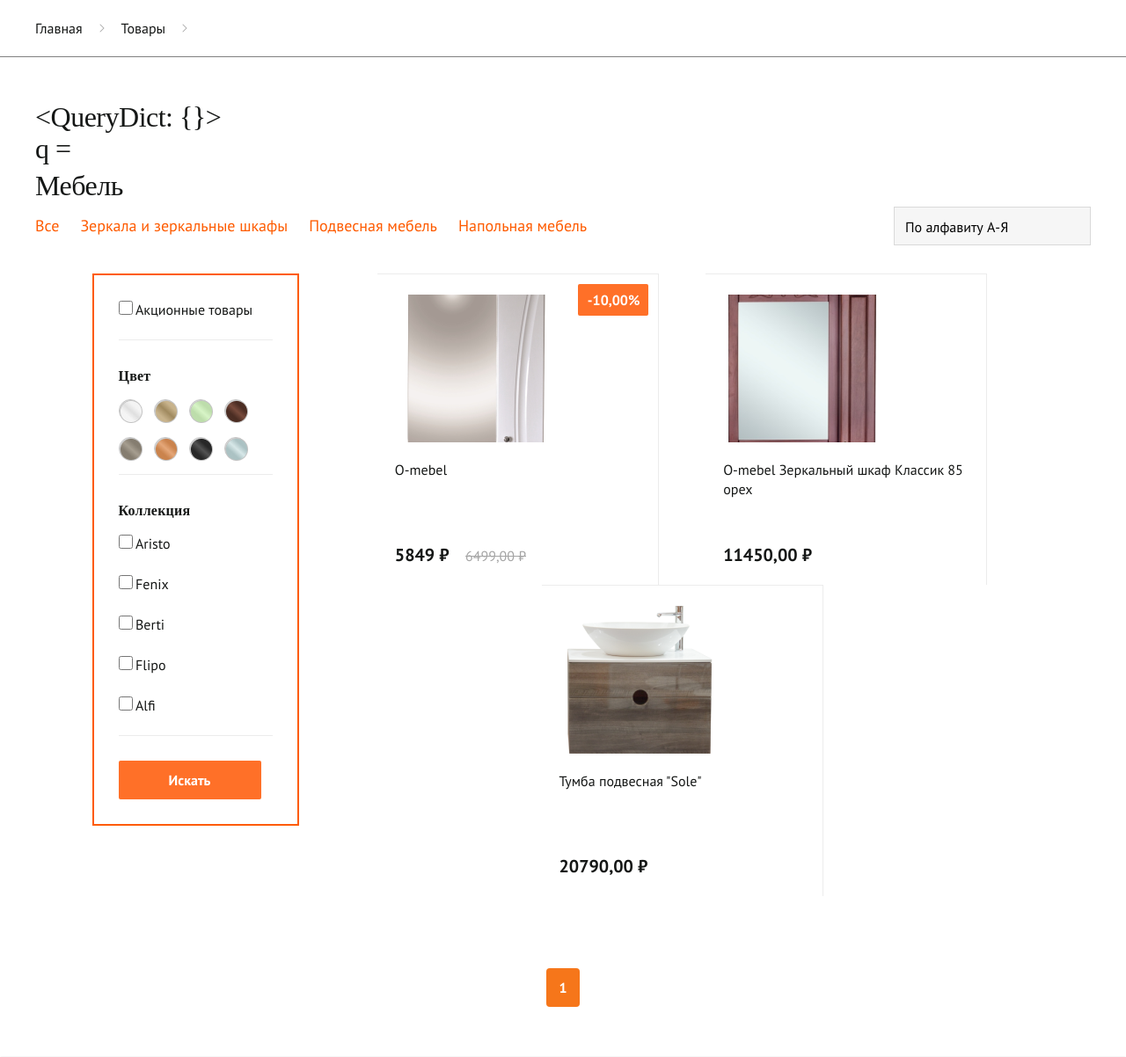
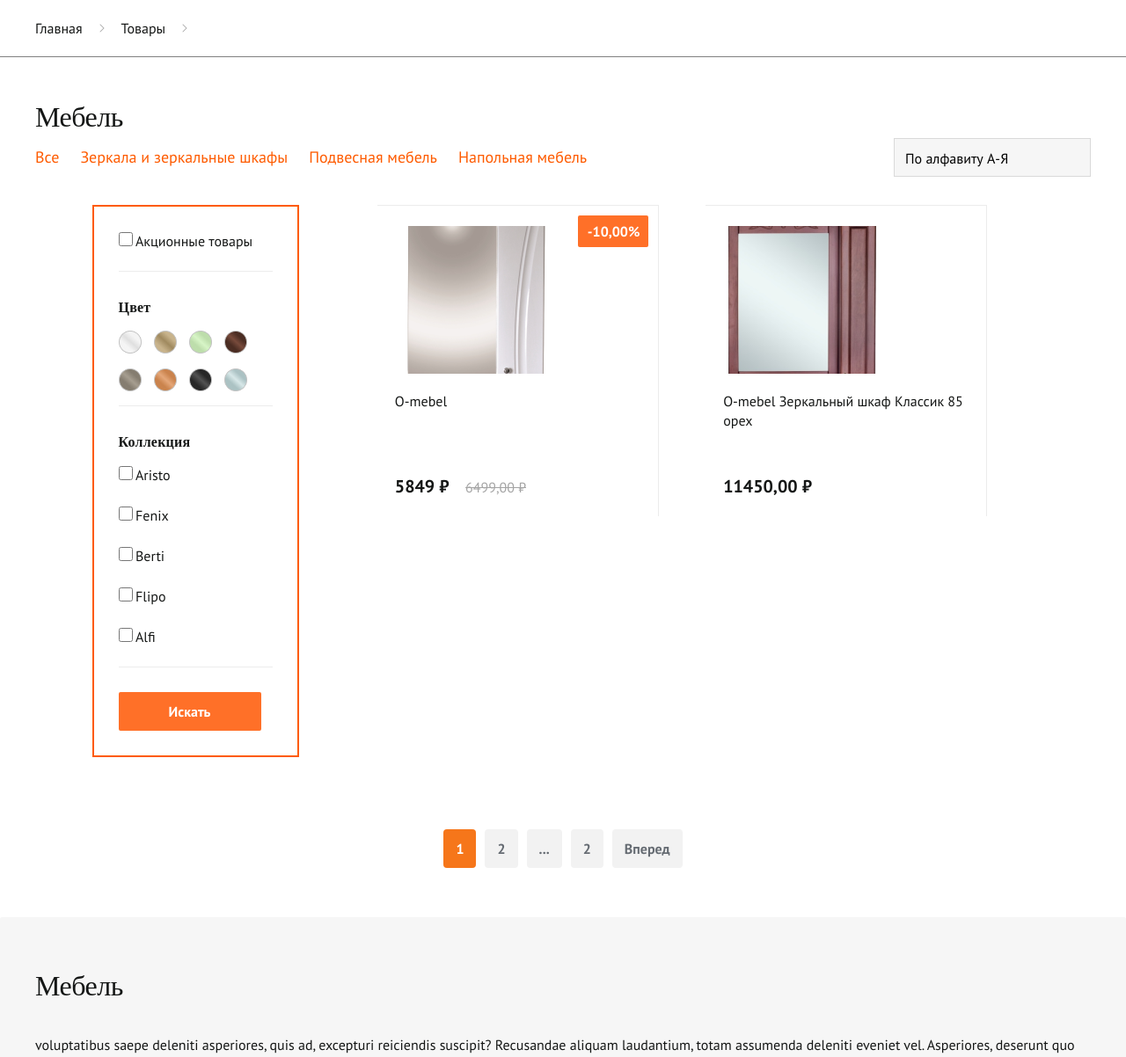
Before and after one commit to Denis1988JS/OrangeShop_Django, a Django app: a page that uses orangeshop/products/templates/products/catalog_category.html in a window 1280 px wide. Shown: the part 95-1297 px from the top of the page at 88% size. Run offline with Django 5.2, Linux system fonts and the light colour scheme; data comes from the database, SQL or seed files in the repository; both versions use the stored data as it was after the commit; some libraries are stand-ins or nearby versions.

Commit message:
Сделана фильтрация, сортировка, выборка + пагинация + добавлены стили для checkbox

```diff
--- a/orangeshop/products/templates/products/catalog_category.html
+++ b/orangeshop/products/templates/products/catalog_category.html
@@ -47,11 +47,14 @@
 
     <div class="title_info_block">
         <div class="title_info_header">
+            <!--
+                Данные из request.GET
             <h2 class="h2_some_block_title_32_pb_6">
                 {{ request.GET }}
                 <p>q = {{ q }}</p>
                 <p>{{collection_name}}</p>
             </h2>
+            -->
             <h2 class="h2_some_block_title_32_pb_6">{{category.name}}</h2>
             <div class="checked_main_block">
 
@@ -82,7 +85,12 @@
                     <input type="hidden" name="collection_name" value="{{ collection }}">
                     {% endfor %}
                     {% endif %}
-
+                    <!--Передаем цвет товара или нет -->
+                    {% if request.GET.color_name %}
+                    {% for color in c %}
+                    <input type="hidden" name="color_name" value="{{ color }}">
+                    {% endfor %}
+                    {% endif %}
 
 
                     <!--Форма-->
@@ -116,6 +124,12 @@
                         {% if request.GET.collection_name %}
                         {% for collection in q %}
                         <input type="hidden" name="collection_name" value="{{ collection }}">
+                        {% endfor %}
+                        {% endif %}
+                        <!--Передаем цвет товара или нет -->
+                        {% if request.GET.color_name %}
+                        {% for color in c %}
+                        <input type="hidden" name="color_name" value="{{ color }}">
                         {% endfor %}
                         {% endif %}
 
@@ -182,7 +196,27 @@
 
                     </div>
 
-                {% color_list_product %}
+                    <!--Блок фильрация по цвету ГОТОВО-->
+
+                    <div class="color_goods_checkbox">
+                        <p class="p16_bold">Цвет</p>
+                        <div class="checkbox_color_list">
+                            {% for color in color_list %}
+                                {% if color.value in c %}
+                                <div class="check_color ">
+                                    <input type="checkbox" name="color_name" value="{{ color.value }}" class="checkbox_color" checked>
+                                    <img src="{{ color.img_color.url}}" alt="{{ color.value }}" data-color="{{ color.value }}" class="img_checkbox img_checkbox_checked">
+                                </div>
+                                {% else %}
+                                <div class="check_color ">
+                                    <input type="checkbox" name="color_name" value="{{ color.value }}" class="checkbox_color">
+                                    <img src="{{ color.img_color.url}}" alt="{{ color.value }}" data-color="{{ color.value }}" class="img_checkbox ">
+                                </div>
+                                {% endif %}
+                            {% endfor %}
+                        </div>
+                    </div>
+
                     <div class="collection_goods_checkbox">
                         <!--Блок фильрация по коллекции ГОТОВО-->
                         <p class="p16_bold">Коллекция</p>
@@ -228,22 +262,22 @@
     </div>
         <div class="pagination_block">
             {% if page_obj.has_previous %}
-            <a class="pagination_btn" href="?{{subcategory_slug}}{{category_slug}}{{orderby}}{{promo}}{{collection_name}}page={{ page_obj.previous_page_number }}">
+            <a class="pagination_btn" href="?{{subcategory_slug}}{{category_slug}}{{orderby}}{{promo}}{{collection_name}}{{color_list_get}}page={{ page_obj.previous_page_number }}">
                 Назад
             </a>
-            <a class="pagination_btn" href="?{{subcategory_slug}}{{category_slug}}{{orderby}}{{promo}}{{collection_name}}page=1">1</a>
+            <a class="pagination_btn" href="?{{subcategory_slug}}{{category_slug}}{{orderby}}{{promo}}{{collection_name}}{{color_list_get}}page=1">1</a>
             <a class="pagination_btn" href="#">
                 ...
             </a>
             {% endif %}
             {% for page in paginator.page_range %}
             {% if page_obj.number == page %}
-            <a class="pagination_btn_selected" href="?{{subcategory_slug}}{{category_slug}}{{orderby}}{{promo}}{{collection_name}}page={{page}}">
+            <a class="pagination_btn_selected" href="?{{subcategory_slug}}{{category_slug}}{{orderby}}{{promo}}{{collection_name}}{{color_list_get}}page={{page}}">
                 {{page}}
             </a>
             {% elif page >= page_obj.number|add:-2 and page <= page_obj.number|add:2 %}
                 <a class="pagination_btn"
-                href="?{{subcategory_slug}}{{category_slug}}{{orderby}}{{promo}}{{collection_name}}page={{page}}">
+                href="?{{subcategory_slug}}{{category_slug}}{{orderby}}{{promo}}{{collection_name}}{{color_list_get}}page={{page}}">
                 {{page}}
                 </a>
                 {% endif %}
@@ -252,11 +286,11 @@
                 <a class="pagination_btn" href="#">
                     ...
                 </a>
-                <a href="?{{subcategory_slug}}{{category_slug}}{{orderby}}{{promo}}{{collection_name}}page={{page_obj.paginator.num_pages}}"
+                <a href="?{{subcategory_slug}}{{category_slug}}{{orderby}}{{promo}}{{collection_name}}{{color_list_get}}page={{page_obj.paginator.num_pages}}"
                     class="pagination_btn">{{page_obj.paginator.num_pages}}
                 </a>
 
-                <a class="pagination_btn" href="?{{subcategory_slug}}{{category_slug}}{{orderby}}{{promo}}{{collection_name}}page={{page_obj.next_page_number}}">
+                <a class="pagination_btn" href="?{{subcategory_slug}}{{category_slug}}{{orderby}}{{promo}}{{collection_name}}{{color_list_get}}page={{page_obj.next_page_number}}">
                     Вперед
                 </a>
                 {% endif %}
--- a/orangeshop/products/views.py
+++ b/orangeshop/products/views.py
@@ -2,7 +2,7 @@ from django.shortcuts import render
 from django.views.generic import ListView, DetailView, CreateView, TemplateView, UpdateView,View
 from django.shortcuts import render, redirect
 from django.core.paginator import Paginator
-from products.models import Product, Category, AdvantagesCategory, Collection
+from products.models import Product, Category, AdvantagesCategory, Collection, ColorProduct
 from django.db.models import Q
 from django.http import QueryDict
 
@@ -14,7 +14,7 @@ class CatalogProducts(ListView):
     model = Product
     template_name = 'products/catalog.html'
     context_object_name = 'products'
-    paginate_by = 8
+    paginate_by = 2
     def get_context_data(self, *, object_list=None, **kwargs):
         context = super().get_context_data(**kwargs)
         context['title'] = 'Каталог'
@@ -26,7 +26,7 @@ class CatalogProductsCategory(ListView):
     model = Product
     template_name = 'products/catalog_category.html'
     context_object_name = 'products'
-    paginate_by = 3
+    paginate_by = 2
 
     def get_queryset(self):
         #Переопределяем модель продукты - к катерии и подкатегиям
@@ -42,6 +42,7 @@ class CatalogProductsCategory(ListView):
         context['category'] = Category.objects.get(slug=self.kwargs['category_slug'])
         context['advantages'] = AdvantagesCategory.objects.filter(categoty__id=context['category'].id)
         context['collection_list'] = Collection.objects.all()
+        context['color_list'] = ColorProduct.objects.all()  # Список всех цветов коллекци
         return context
 
 
@@ -55,35 +56,49 @@ class SortCatalogProductsCategory(ListView):
         print(self.request.GET)
         category = Category.objects.get(slug=self.request.GET.get("category_slug")) #Получаем категорию страницы
         sub_categories = category.get_descendants(include_self=True) #Все субкатегории
-
         # Обработчики форм и получение из них данных
+        #Получаем данные из коллекции товара
         if self.request.GET.getlist('collection_name') == []:
             collection_name = list(Collection.objects.all().values_list('name', flat=True))
             print('Список')
         else:
             collection_name = self.request.GET.getlist('collection_name')  # Список коллекций
 
-        print(collection_name)
-        print(type(collection_name))
+        #Получаем данные из цвета товара
+        if self.request.GET.getlist('color_name') == []:
+            color_list = list(ColorProduct.objects.all().values_list('value', flat=True))
+
+        else:
+            color_list = self.request.GET.getlist('color_name')  # Список цветов
+
+
         sub_cat = self.request.GET.getlist("subcategory_slug")[0] # слаг субкатегории
         orderby = self.request.GET.getlist('orderby')[0] #Сортировка из формы
-
-
 
         #Условия если субкатегория либо slug либо all
         if sub_cat == "all":
             #Получаем и возвращаем queryset
-            goods = Product.objects.filter(Q(category__in=sub_categories) & Q(collection__name__in = collection_name)).order_by(orderby).distinct()
+            goods = Product.objects.filter(Q(category__in=sub_categories) & Q(collection__name__in = collection_name) & Q(color__value__in =
+                                                                                                                         color_list)).order_by(orderby).distinct()
             if self.request.GET.get('promo') in [None, False, '']:
-                goods = Product.objects.filter(Q(category__in=sub_categories)& Q(collection__name__in = collection_name)).order_by(orderby).distinct()
+                goods = Product.objects.filter(Q(category__in=sub_categories)& Q(collection__name__in = collection_name) & Q(color__value__in =
+                                                                                                                         color_list)).order_by(
+                    orderby).distinct()
             elif self.request.GET.get('promo') == 'on':
-                goods = Product.objects.filter(Q(category__in=sub_categories) & Q(discount__gt=0)& Q(collection__name__in = collection_name)).order_by(orderby).distinct()
+                goods = Product.objects.filter(Q(category__in=sub_categories) & Q(discount__gt=0) & Q(collection__name__in =
+                                                                                                      collection_name) & Q(color__value__in =
+                                                                                                                         color_list)).order_by(
+                    orderby).distinct()
         else:
             # Получаем и возвращаем queryset
-            goods = Product.objects.filter(Q(category__in=sub_categories) & Q(category__slug=sub_cat)& Q(collection__name__in = collection_name)).order_by(
+            goods = Product.objects.filter(Q(category__in=sub_categories) & Q(category__slug=sub_cat) & Q(collection__name__in =
+                                                                                                          collection_name) & Q(color__value__in =
+                                                                                                                         color_list)).order_by(
                 orderby).distinct()
             if self.request.GET.get('promo') == 'on':
-                goods = Product.objects.filter(Q(category__in=sub_categories) & Q(category__slug=sub_cat)&Q(discount__gt =0)& Q(collection__name__in = collection_name)).order_by(
+                goods = Product.objects.filter(Q(category__in=sub_categories) & Q(category__slug=sub_cat)&Q(discount__gt =0)& Q(
+                    collection__name__in = collection_name) & Q(color__value__in =
+                                                                                                                         color_list)).order_by(
                     orderby).distinct()
 
 
@@ -94,17 +109,22 @@ class SortCatalogProductsCategory(ListView):
         context = super().get_context_data(**kwargs)
         context['title'] = f'Каталог '
         context['collection_list'] = Collection.objects.all() #Список всех коллекций
+        context['color_list'] = ColorProduct.objects.all()#Список всех цветов коллекций
         #Данные из GET запросов
         context['category'] = Category.objects.get(slug__in=self.request.GET.getlist("category_slug"))#Категория товаров
         context['orderby'] =  'orderby'+'='+self.request.GET.getlist("orderby")[0]+'&' #Сортировка в пагинацию
         context['subcategory_slug'] = 'subcategory_slug'+'='+self.request.GET.getlist("subcategory_slug")[0]+'&' #Субкатегория в пагинацию
         context['category_slug'] = 'category_slug'+'='+ self.request.GET.getlist("category_slug")[0]+'&'
         context["collection_name"] = ''.join([f"collection_name={x}&" for x in self.request.GET.getlist("collection_name")])
+        context["color_list_get"] = ''.join([f"color_name={x}&" for x in self.request.GET.getlist("color_name")])
         context['q'] = QueryDict(context["collection_name"]).getlist(key='collection_name') #Список коллекций
+        context['c'] = QueryDict(context["color_list_get"]).getlist(key='color_name')  # Список коллекций
         if self.request.GET.get('promo') in [None, False, '']:
             context['promo'] = ''
         else:
             context['promo'] = 'promo'+'='+self.request.GET.getlist('promo')[0]+'&'
+
+
         return context
 
 
--- a/orangeshop/static/css/style_catalog_goods.css
+++ b/orangeshop/static/css/style_catalog_goods.css
@@ -330,8 +330,29 @@
 	height: 26px;
 	border: 1px solid rgba(196, 196, 196, 1);
 	border-radius: 26px;
+	position: relative;
 }
+.checkbox_color {
+	position: absolute;
+	left: 50%;
+	top: 50%;
+   transform: translate(-50%, -50%);
+	z-index: 1;
+}
+.img_checkbox {
+	position: absolute;
+	left: 50%;
+	top: 50%;
+   transform: translate(-50%, -50%);
+	z-index: 1;
+	border-radius: 26px;
 
+}
+.img_checkbox_checked {
+	-webkit-box-shadow: 0px -1px 7px 6px rgba(0, 26, 255);
+	-moz-box-shadow: 0px -1px 7px 6px  rgba(0, 26, 255);
+	box-shadow: 0px -1px 7px 6px  rgba(0, 26, 255);
+}
 .collection_goods_checkbox {
 	width: 100%;
 	border-bottom: 1px solid rgba(236, 236, 236, 1);
--- a/orangeshop/static/js/script.js
+++ b/orangeshop/static/js/script.js
@@ -174,3 +174,19 @@ $(".nav_item_btn_big").on('click', function(e){
 		$('main').removeClass('main_opasity')
 	}
 })
+
+/*Обработчик checbox - color */
+
+$('.img_checkbox').on('click', function(e){
+	console.log($(this).siblings())
+	if ($(this).siblings().prop('checked')){
+		console.log('Не отметили')
+		$(this).removeClass('img_checkbox_checked')
+		$(this).siblings().prop('checked', false)
+	}
+	else if ($(this).siblings().not(':checked')) {
+		console.log('Отметили')
+		$(this).addClass('img_checkbox_checked')
+		$(this).siblings().prop('checked', true);
+	}
+})
```
Also changed, not shown: orangeshop/db.sqlite3. Lines whose indentation alone changed are shown as unchanged.
